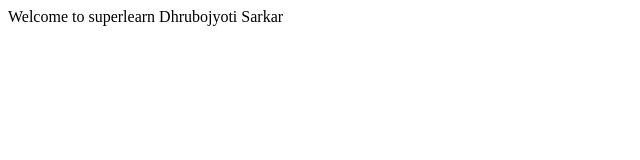
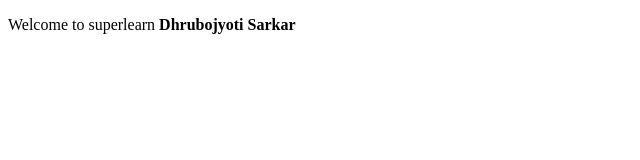
Before and after one commit to techtariumcse/WearyVerticalEnterprise, a plain HTML site: page index.html in a window 1280 px wide. Shown: the whole page, without its empty margins (0-640 px from the left). Drawn offline with Linux system fonts and the light colour scheme.

Commit message:
3rd assignment commit

```diff
--- a/index.html
+++ b/index.html
@@ -4,7 +4,7 @@
 </head>
 
 <body>
-  Welcome to superlearn Dhrubojyoti Sarkar
+  <p> Welcome to superlearn <b>Dhrubojyoti Sarkar</b></p>
 </body>
 
 </html>
```
